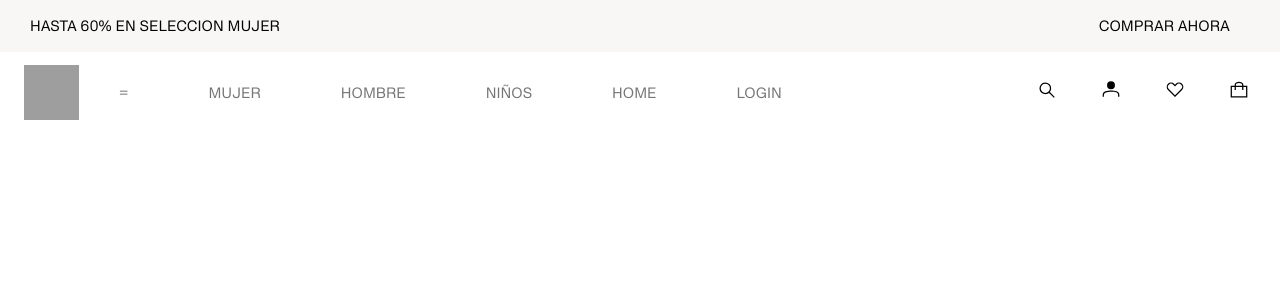
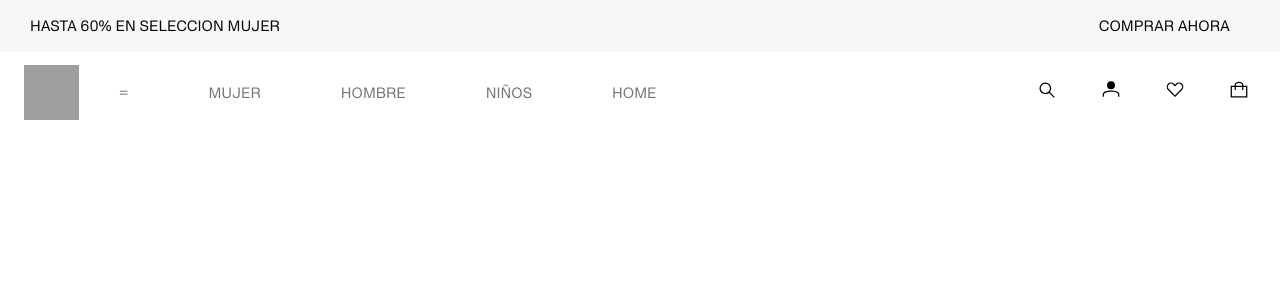
Before and after one commit to LAPUCCELLE/PW, a React (Vite) app in the folder PW/: page / in a window 1280 px wide. Shown: the top 300 px of the page. Built offline with nearby package versions, Linux system fonts and the light colour scheme; grey boxes are pictures that could not be loaded.

Commit message:
Elimine el boton LOGIN

```diff
--- a/PW/src/Navbar.jsx
+++ b/PW/src/Navbar.jsx
@@ -18,7 +18,6 @@ const Navbar = () => {
                             <li><Link to="/hombre" className="nav_link">hombre</Link></li>
                             <li><Link to="/ninos" className="nav_link">niños</Link></li>
                             <li><Link to="/home" className="nav_link">home</Link></li>
-                            <li><Link to="/login" className="nav_link">login</Link></li>
                         </ul>
                     </div>
                     <div className="right">
--- a/PW/src/mujer.css
+++ b/PW/src/mujer.css
@@ -6,7 +6,7 @@ html, body {
 }
 
 #img_media {
-    width: 100%;
+    width: 100vw;
     height: auto;
     margin-top: 130px;
     display: block;
```
